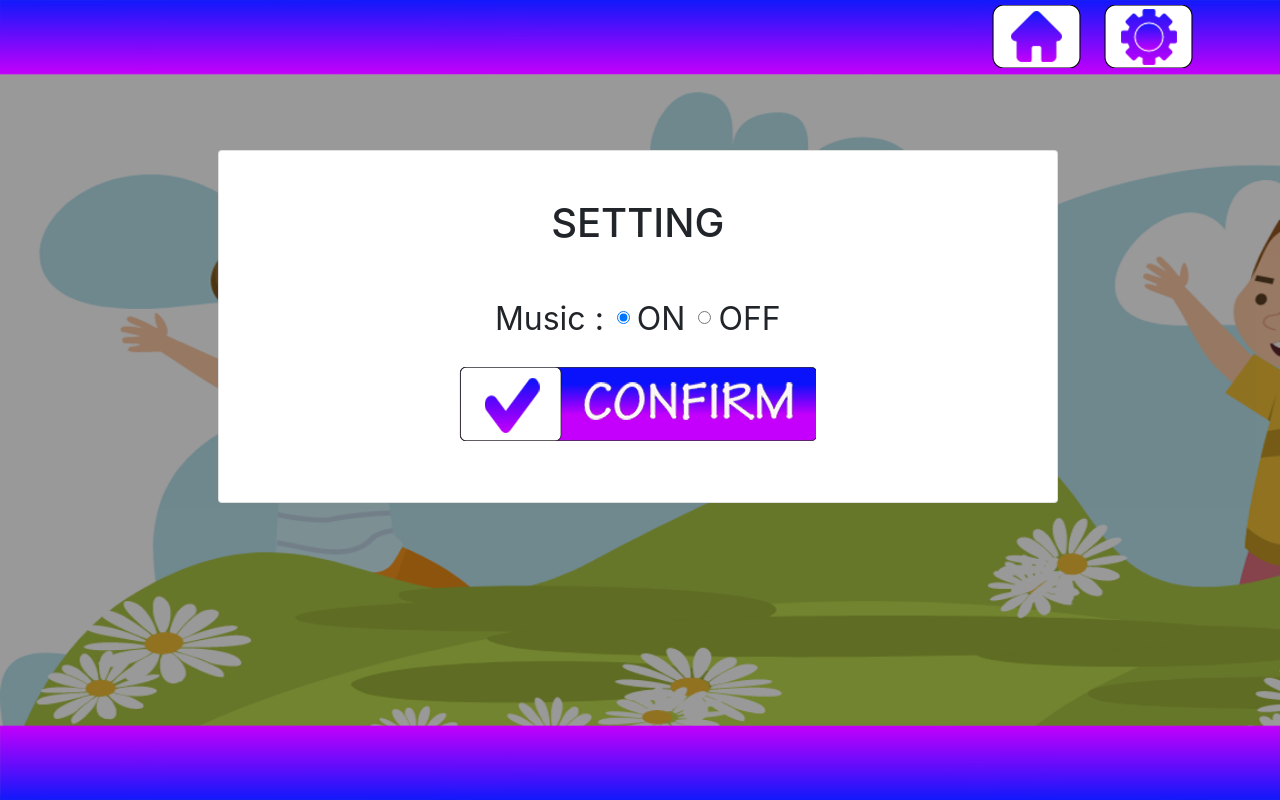
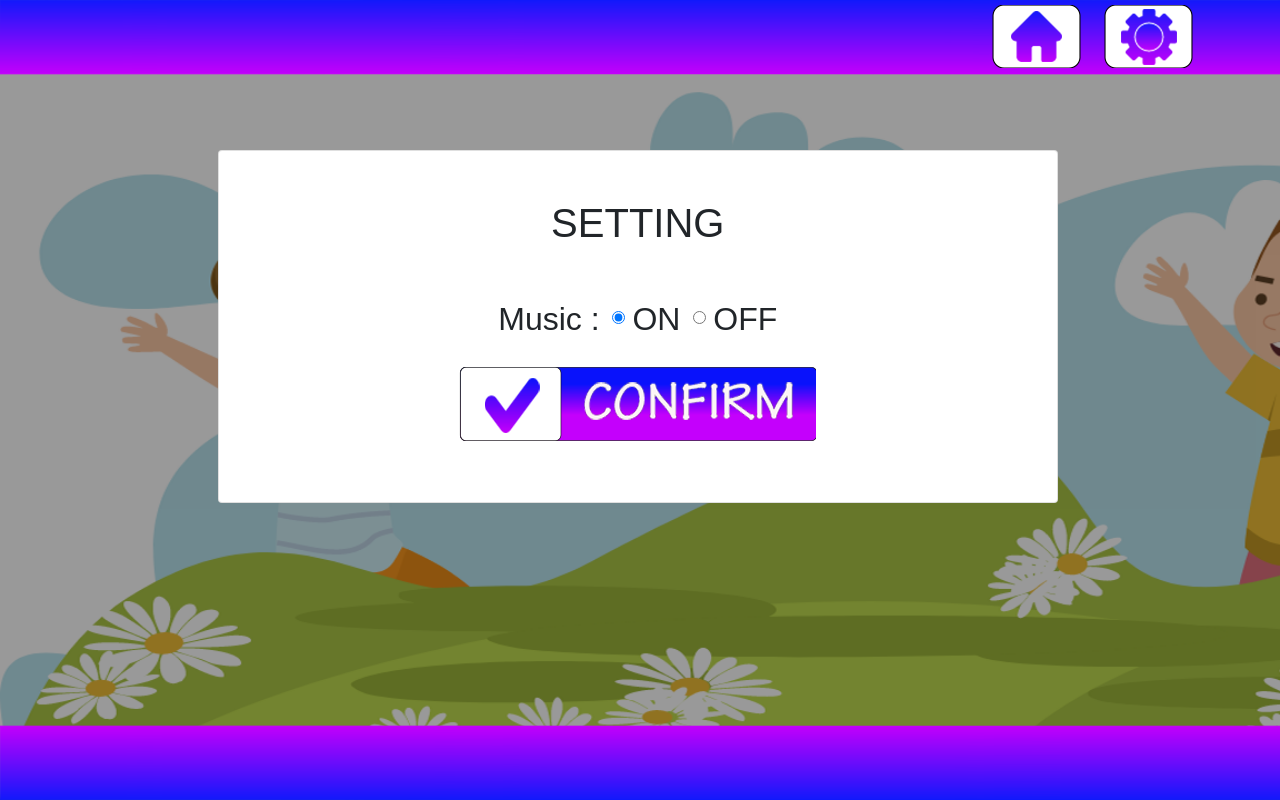
Before and after one commit to dimasfirmansyxx/tekpro, a CodeIgniter app: page /tekpro/index.php/home/setting in a window 1280 px wide. Run offline with CodeIgniter, Linux system fonts and the light colour scheme; some libraries are stand-ins or nearby versions; some web fonts are replaced.

Commit message:
update font

```diff
--- a/application/views/zzz/head.php
+++ b/application/views/zzz/head.php
@@ -6,6 +6,7 @@
 
     <link rel="stylesheet" href="<?= base_url() ?>assets/template/css/bootstrap.min.css">
     <link rel="stylesheet" href="<?= base_url() ?>assets/template/css/custom.css">
+    <link rel="stylesheet" href="https://use.typekit.net/sjn3cgu.css">
     <script src="<?= base_url() ?>assets/template/js/jquery.min.js"></script>
     <script src="<?= base_url() ?>assets/template/js/popper.js"></script>
     <script src="<?= base_url() ?>assets/template/js/bootstrap.min.js"></script>
--- a/assets/template/css/custom.css
+++ b/assets/template/css/custom.css
@@ -3,6 +3,7 @@ body {
 	background-size: cover;
 	background-attachment: fixed;
 	min-height: 100%;
+	font-family: tekton-pro, sans-serif;
 }
 .top-bar {
 	width: 100%;
```
